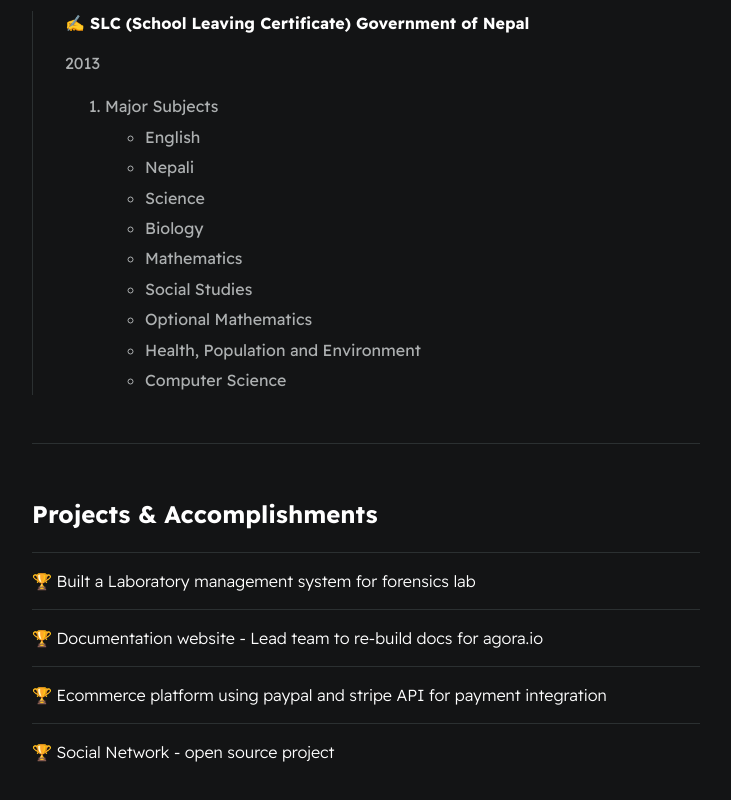
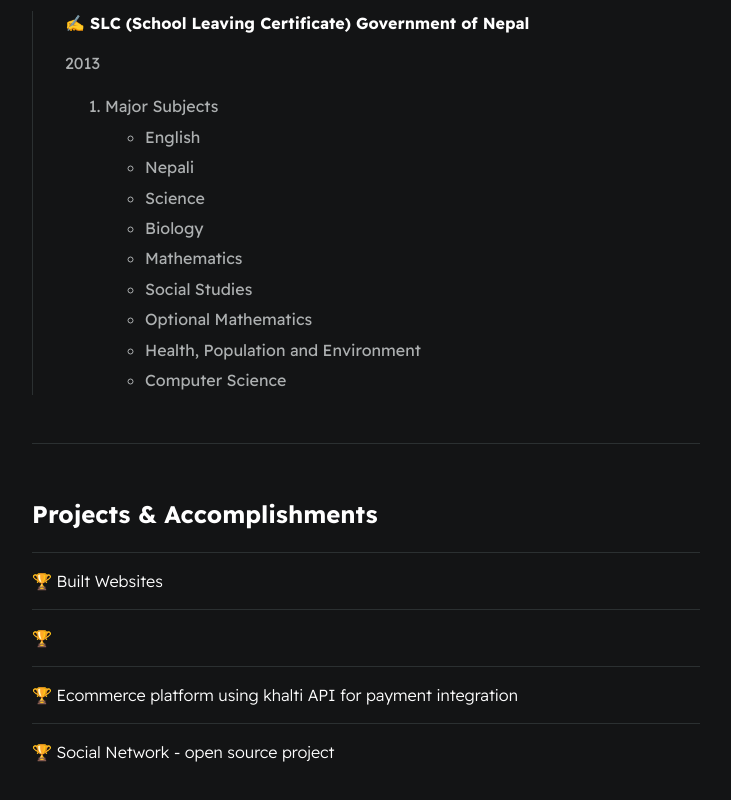
Before and after one commit to thapaujwal/thapaujwal.github.io, a plain HTML site: page index.html in a window 1280 px wide. Shown: the part 6441-7241 px from the top of the page, without its empty margins (274-1005 px from the left). Drawn offline with Linux system fonts and the light colour scheme.

Commit message:
updated main page

```diff
--- a/index.html
+++ b/index.html
@@ -305,19 +305,19 @@
                 <h2>Projects & Accomplishments</h2>
 
                 <div class="card--project">
-                    <a href="project.html"><span>🏆 </span>Built a Laboratory management system for forensics lab</a>
+                    <a href="#"><span>🏆 </span>Built Websites</a>
                 </div>
 
                 <div class="card--project">
-                    <a href="project.html" ><span>🏆 </span>Documentation website - Lead team to re-build docs for agora.io</a>
+                    <a href="#" ><span>🏆 </span></a>
                 </div>
 
                 <div class="card--project">
-                    <a href="project.html" ><span>🏆 </span>Ecommerce platform using paypal and stripe API for payment integration</a>
+                    <a href="#" ><span>🏆 </span>Ecommerce platform using khalti API for payment integration</a>
                 </div>
 
                 <div class="card--project">
-                    <a href="project.html"><span>🏆 </span>Social Network - open source project</a>
+                    <a href="#"><span>🏆 </span>Social Network - open source project</a>
                 </div>
 
             </section>
```
